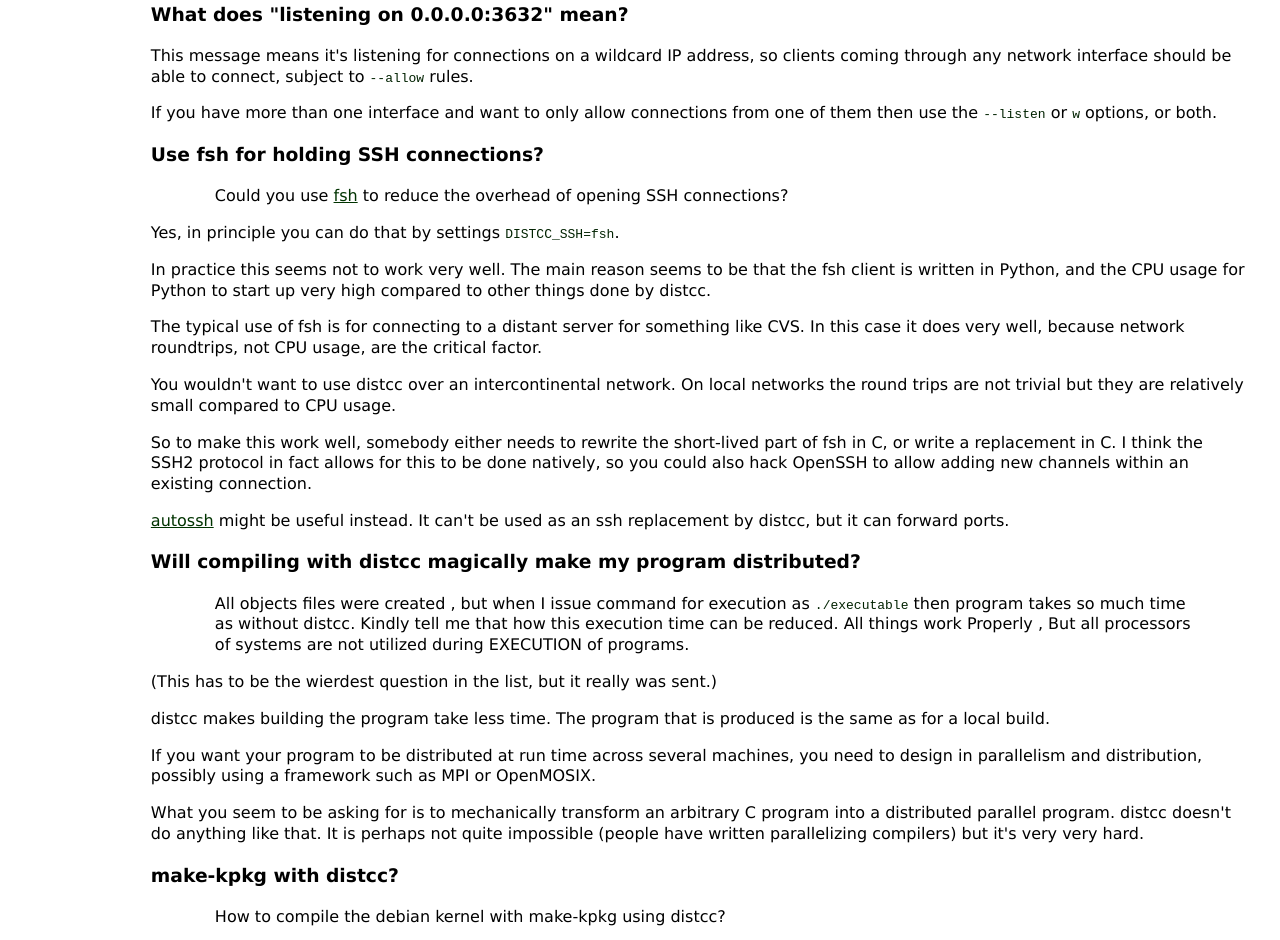
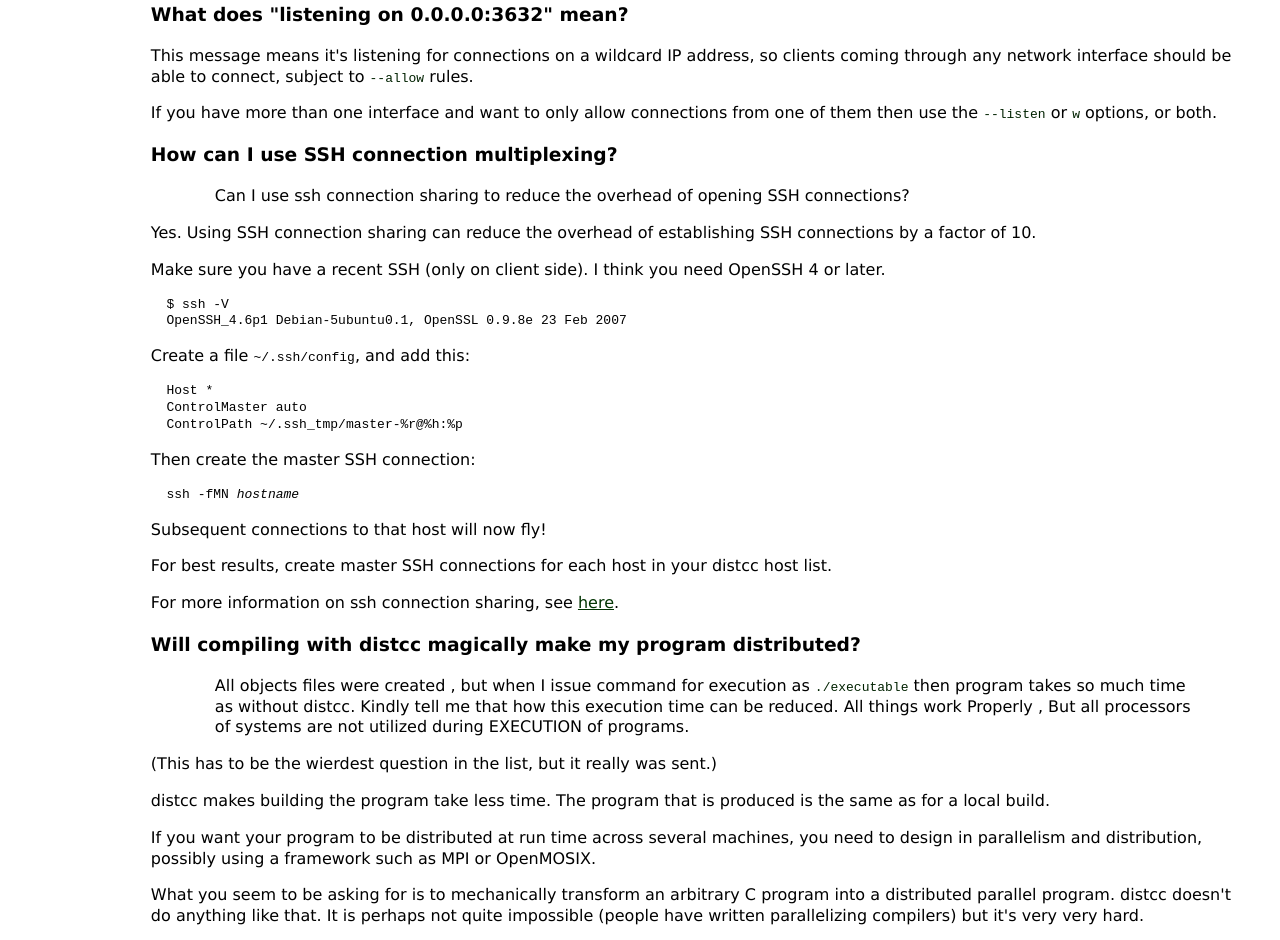
Before and after one commit to kaharlichenko/distcc, a plain HTML site: page doc/web/faq.html in a window 1280 px wide. Shown: the part 5095-6035 px from the top of the page. Drawn offline with Linux system fonts and the light colour scheme.

Commit message:
Document the use of ssh connection sharing.
git-svn-id: http://distcc.googlecode.com/svn/trunk@507 01de4be4-8c4a-0410-9132-4925637da917

```diff
--- a/doc/web/faq.html
+++ b/doc/web/faq.html
@@ -552,39 +552,44 @@ Brian Mosher reports that
 
 
 
-<h3>Use fsh for holding SSH connections?</h3>
+<h3>How can I use SSH connection multiplexing?</h3>
 
 <p>
 <blockquote>
-Could you use <a href="http://www.lysator.liu.se/fsh/">fsh</a>
-to reduce the overhead of opening SSH connections?
+Can I use ssh connection sharing to reduce the overhead of opening SSH connections?
 </blockquote>
 <p>
-   Yes, in principle you can do that by settings <tt>DISTCC_SSH=fsh</tt>.
+Yes.  Using SSH connection sharing can reduce the overhead of establishing SSH connections by a factor of 10.
 <p>
-   In practice this seems not to work very well.  The main reason
-   seems to be that the fsh client is written in Python, and the CPU
-   usage for Python to start up very high compared to other things
-   done by distcc.
+Make sure you have a recent SSH (only on client side).  I think you need OpenSSH 4 or later.
+<pre>
+  $ ssh -V
+  OpenSSH_4.6p1 Debian-5ubuntu0.1, OpenSSL 0.9.8e 23 Feb 2007
+</pre>
+
 <p>
-   The typical use of fsh is for connecting to a distant server for
-   something like CVS.  In this case it does very well, because
-   network roundtrips, not CPU usage, are the critical factor.
+Create a file <code>~/.ssh/config</code>, and add this:
+<pre>
+  Host *
+  ControlMaster auto
+  ControlPath ~/.ssh_tmp/master-%r@%h:%p
+</pre>
+
 <p>
-   You wouldn't want to use distcc over an intercontinental network.
-   On local networks the round trips are not trivial but they are
-   relatively small compared to CPU usage.
+Then create the master SSH connection:
+<pre>
+  ssh -fMN <var>hostname</var>
+</pre>
+
 <p>
-   So to make this work well, somebody either needs to rewrite the
-   short-lived part of fsh in C, or write a replacement in C.  I think
-   the SSH2 protocol in fact allows for this to be done natively, so
-   you could also hack OpenSSH to allow adding new channels within an
-   existing connection.
+Subsequent connections to that host will now fly!
+
 <p>
-   <a href="http://www.harding.motd.ca/autossh/">autossh</a> might be
-   useful instead.  It can't be used as an ssh replacement by distcc,
-   but it can forward ports.
+For best results, create master SSH connections for each host in your distcc host list.
 
+<p>
+For more information on ssh connection sharing,
+see <a href="http://www.linux.com/feature/54498">here</a>.
 
  <h3>Will compiling with distcc magically make my program distributed?</h3>
 <p>
```
